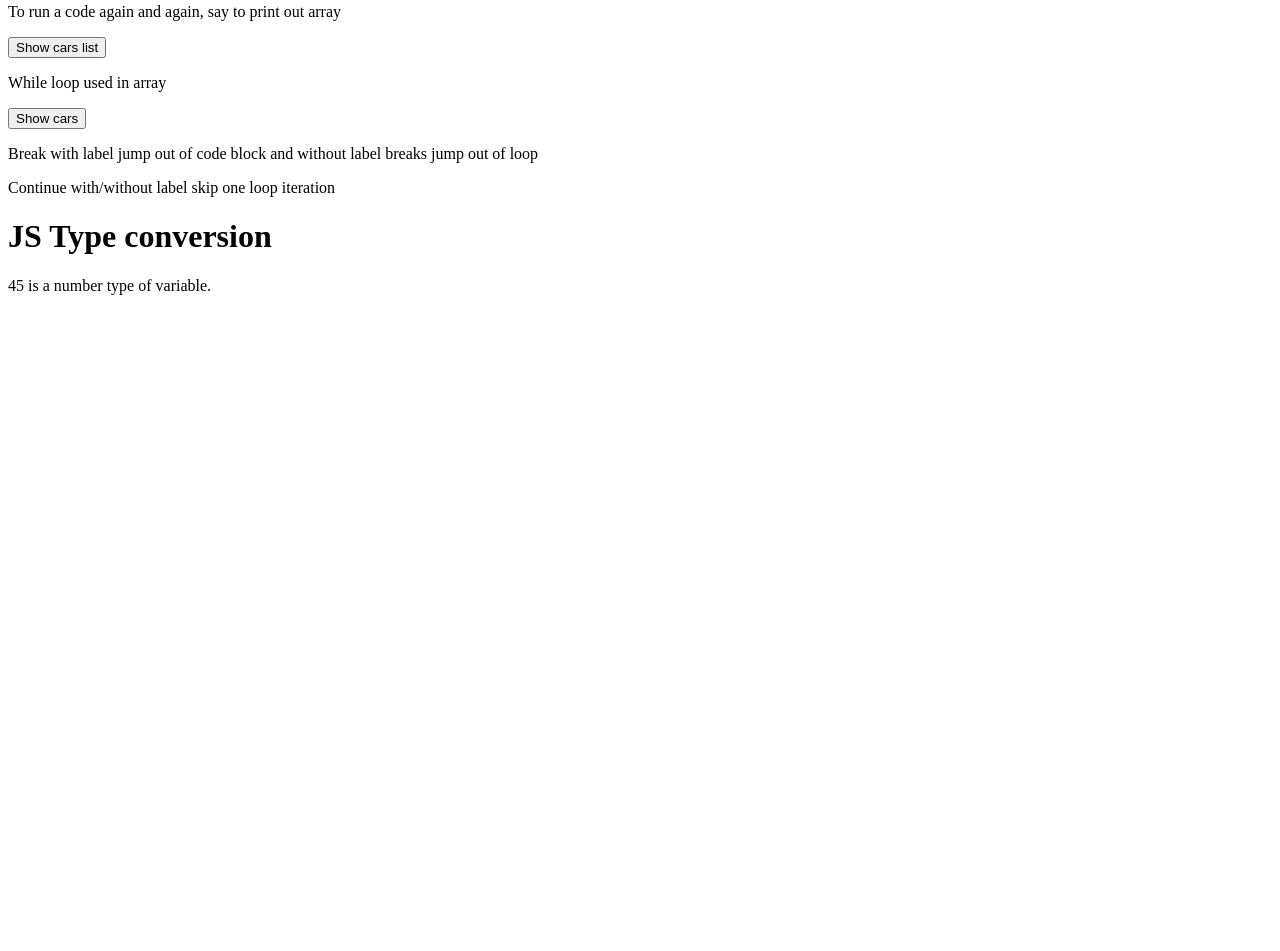
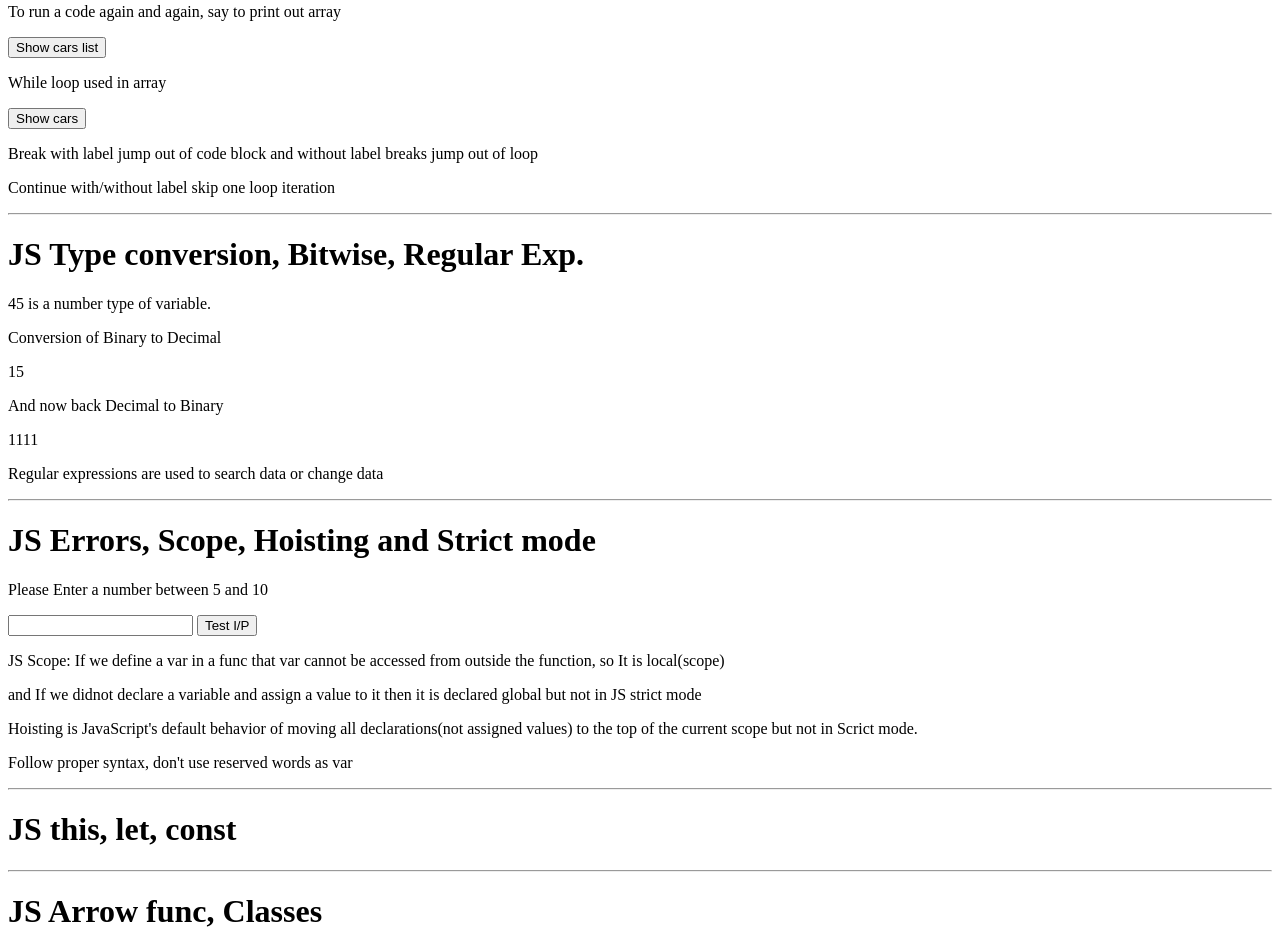
Before and after one commit to GaganDureja/JS_Learning, a plain HTML site: page Index.html in a window 1280 px wide. Shown: the part 1531-2482 px from the top of the page. Before the commit the page ends 1842 px from the top, so only its background shows below. Drawn offline with Linux system fonts and the light colour scheme.

Commit message:
Updated code day 4

```diff
--- a/External_JS.js
+++ b/External_JS.js
@@ -55,3 +55,22 @@ function car_while() {
 	}
 	document.getElementById('car_while').innerHTML = text_car;
 }
+
+function error(){
+	var x, message;
+	message = document.getElementById("output_err");
+	x = document.getElementById("input_no").value;
+	try {
+		if (x == "") { throw "is Empty."}
+		if (isNaN(x)) { throw "is not a Number."}
+		x = Number(x);
+	    if (x > 10) { throw "is too High."}
+	    if (x < 5) { throw "is too Low."}
+	}
+    catch(err) {
+    	message.innerHTML = "Input" + err;
+    }
+    finally {
+    	document.getElementById("input_no").value = "";
+    }
+}
--- a/Index.html
+++ b/Index.html
@@ -105,13 +105,60 @@
 
     <p>Break with label jump out of code block and without label breaks jump out of loop</p>
     <p>Continue with/without label skip one loop iteration</p>
+    <hr>
 
 
-    <h1>JS Type conversion</h1>
+    <h1>JS Type conversion, Bitwise, Regular Exp.</h1>
 
     <p id= "typeof"><script>
         document.getElementById('typeof').innerHTML = "45 is a " + typeof 45 + " type of variable.";
     </script></p>
+
+    <p>Conversion of Binary to Decimal</p>
+    <p id="dec"></p>
+    <p>And now back Decimal to Binary</p>
+    <p id="bin"></p>
+    <script type="text/javascript">
+        document.getElementById("dec").innerHTML = bin2dec(1111);
+        function bin2dec(bin){
+            return parseInt(bin, 2).toString(10);
+        }
+        var x = document.getElementById("dec").innerHTML
+        document.getElementById("bin").innerHTML = dec2bin(x);
+        function dec2bin(dec){
+            return (dec >>> 0).toString(2);
+        }
+    </script>
+
+    <p>Regular expressions are used to search data or change data</p>
+    <hr>
+
+
+    <h1>JS Errors, Scope, Hoisting and Strict mode</h1>
+
+    <p>Please Enter a number between 5 and 10</p>
+    <input type="text" name="" id="input_no">
+    <button onclick="error()">Test I/P</button>
+    <p id="output_err"></p>
+
+    <p>JS Scope: If we define a var in a func that var cannot be accessed from outside the function, so It is local(scope)</p>
+    <p>and If we didnot declare a variable and assign a value to it then it is declared global but not in JS strict mode</p>
+
+    <p>Hoisting is JavaScript's default behavior of moving all declarations(not assigned values) to the top of the current scope but not in Scrict mode. </p>
+    <p>Follow proper syntax, don't use reserved words as var</p>
+    <hr>
+
+
+    <h1>JS this, let, const</h1>
+
+    <hr>
+
+    <h1>JS Arrow func, Classes</h1>
+
+
+
+
+
 
 
 
```
